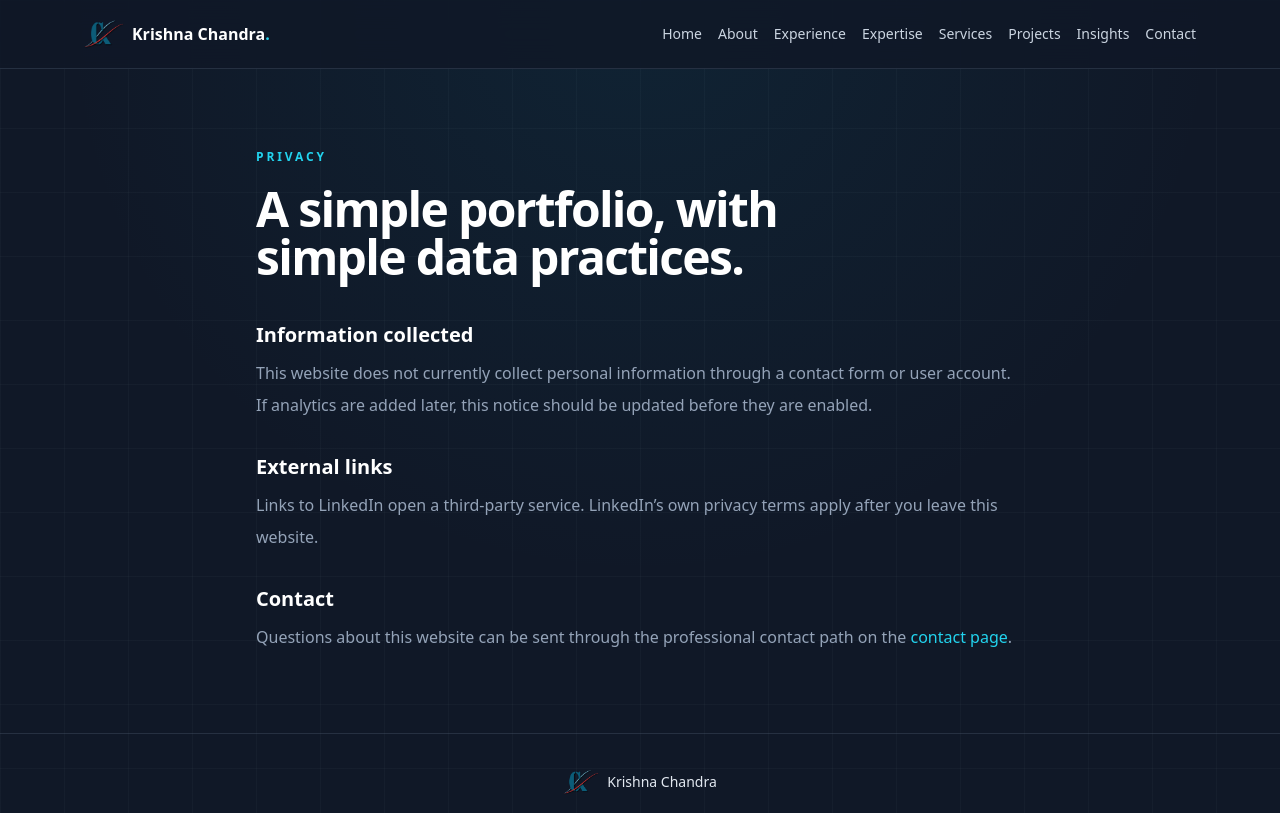
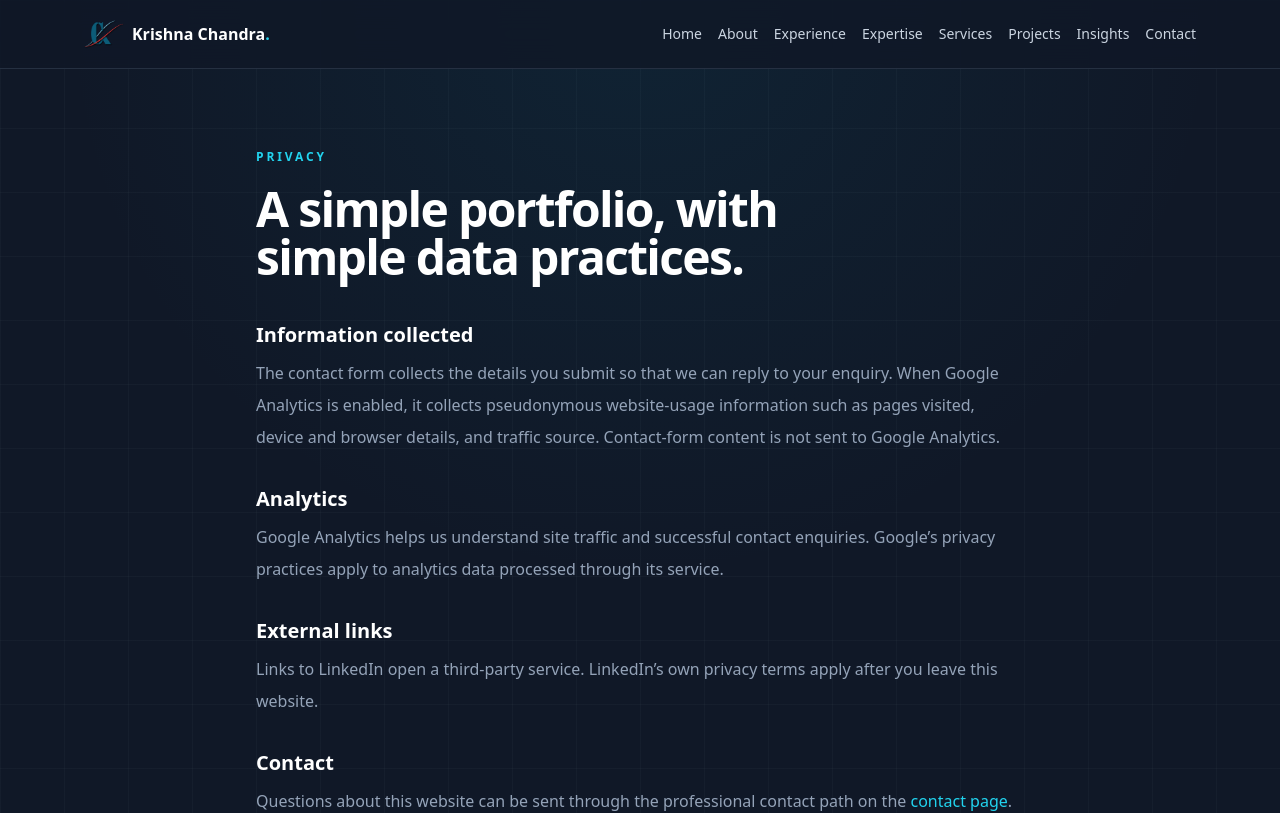
Before and after one commit to ChandraKrishna/krishnachandra.com, a Next.js app: page /privacy in a window 1280 px wide. Shown: the top 813 px of the page. Built offline with nearby package versions, Linux system fonts and the light colour scheme; no server answers.

Commit message:
feat: add Google Analytics tracking

```diff
--- a/src/app/layout.tsx
+++ b/src/app/layout.tsx
@@ -3,9 +3,11 @@ import './globals.css';
 import { Header } from '@/components/layout/Header';
 import { Footer } from '@/components/layout/Footer';
 import { ThemeProvider } from '@/components/layout/ThemeProvider';
+import { GoogleAnalytics } from '@/components/analytics/GoogleAnalytics';
 import { siteMetadata } from '@/content/siteMetadata';
 
 const siteUrl = process.env.NEXT_PUBLIC_SITE_URL || siteMetadata.url;
+const analyticsId = process.env.PUBLIC_ANALYTICS_ID?.trim();
 const structuredData = {
   '@context': 'https://schema.org',
   '@graph': [
@@ -52,5 +54,5 @@ export const metadata: Metadata = {
 };
 
 export default function RootLayout({ children }: { children: React.ReactNode }) {
-  return <html lang="en" suppressHydrationWarning><body><ThemeProvider><a href="#main" className="sr-only focus:not-sr-only">Skip to content</a><Header/><main id="main" className="mx-auto max-w-6xl px-5">{children}</main><Footer/></ThemeProvider><script type="application/ld+json" dangerouslySetInnerHTML={{ __html: JSON.stringify(structuredData) }} /></body></html>;
+  return <html lang="en" suppressHydrationWarning><body><ThemeProvider><a href="#main" className="sr-only focus:not-sr-only">Skip to content</a><Header/><main id="main" className="mx-auto max-w-6xl px-5">{children}</main><Footer/></ThemeProvider><GoogleAnalytics measurementId={analyticsId}/><script type="application/ld+json" dangerouslySetInnerHTML={{ __html: JSON.stringify(structuredData) }} /></body></html>;
 }
--- a/src/app/privacy/page.tsx
+++ b/src/app/privacy/page.tsx
@@ -1,2 +1,26 @@
 import Link from 'next/link';
-export default function Privacy(){return <section className="mx-auto max-w-3xl py-20"><p className="eyebrow">Privacy</p><h1 className="section-title mt-5">A simple portfolio, with simple data practices.</h1><div className="mt-10 space-y-8 leading-8 text-slate-400"><section><h2 className="text-xl font-semibold text-white">Information collected</h2><p className="mt-2">This website does not currently collect personal information through a contact form or user account. If analytics are added later, this notice should be updated before they are enabled.</p></section><section><h2 className="text-xl font-semibold text-white">External links</h2><p className="mt-2">Links to LinkedIn open a third-party service. LinkedIn’s own privacy terms apply after you leave this website.</p></section><section><h2 className="text-xl font-semibold text-white">Contact</h2><p className="mt-2">Questions about this website can be sent through the professional contact path on the <Link href="/contact" className="text-cyan-400">contact page</Link>.</p></section></div></section>}
+
+export default function Privacy() {
+  return <section className="mx-auto max-w-3xl py-20">
+    <p className="eyebrow">Privacy</p>
+    <h1 className="section-title mt-5">A simple portfolio, with simple data practices.</h1>
+    <div className="mt-10 space-y-8 leading-8 text-slate-400">
+      <section>
+        <h2 className="text-xl font-semibold text-white">Information collected</h2>
+        <p className="mt-2">The contact form collects the details you submit so that we can reply to your enquiry. When Google Analytics is enabled, it collects pseudonymous website-usage information such as pages visited, device and browser details, and traffic source. Contact-form content is not sent to Google Analytics.</p>
+      </section>
+      <section>
+        <h2 className="text-xl font-semibold text-white">Analytics</h2>
+        <p className="mt-2">Google Analytics helps us understand site traffic and successful contact enquiries. Google’s privacy practices apply to analytics data processed through its service.</p>
+      </section>
+      <section>
+        <h2 className="text-xl font-semibold text-white">External links</h2>
+        <p className="mt-2">Links to LinkedIn open a third-party service. LinkedIn’s own privacy terms apply after you leave this website.</p>
+      </section>
+      <section>
+        <h2 className="text-xl font-semibold text-white">Contact</h2>
+        <p className="mt-2">Questions about this website can be sent through the professional contact path on the <Link href="/contact" className="text-cyan-400">contact page</Link>.</p>
+      </section>
+    </div>
+  </section>;
+}
--- /dev/null
+++ b/src/components/analytics/GoogleAnalytics.tsx
@@ -0,0 +1,29 @@
+'use client';
+
+import Script from 'next/script';
+import { usePathname } from 'next/navigation';
+import { useEffect, useRef } from 'react';
+import { trackPageView } from '@/lib/analytics';
+
+export function GoogleAnalytics({ measurementId }: { measurementId?: string }) {
+  const pathname = usePathname();
+  const isInitialPage = useRef(true);
+
+  useEffect(() => {
+    if (!measurementId || isInitialPage.current) {
+      isInitialPage.current = false;
+      return;
+    }
+
+    trackPageView(measurementId, pathname);
+  }, [measurementId, pathname]);
+
+  if (!measurementId?.startsWith('G-')) return null;
+
+  return <>
+    <Script src={`https://www.googletagmanager.com/gtag/js?id=${measurementId}`} strategy="afterInteractive" />
+    <Script id="google-analytics" strategy="afterInteractive">
+      {`window.dataLayer = window.dataLayer || []; function gtag(){dataLayer.push(arguments);} gtag('js', new Date()); gtag('config', '${measurementId}');`}
+    </Script>
+  </>;
+}
--- a/src/components/contact/ContactForm.tsx
+++ b/src/components/contact/ContactForm.tsx
@@ -1,6 +1,7 @@
 "use client";
 
 import { useState } from "react";
+import { trackAnalyticsEvent } from '@/lib/analytics';
 
 type ContactPayload = { name: string; email: string; phone: string; subject: string; message: string; website: string; consent: boolean };
 
@@ -33,6 +34,7 @@ export function ContactForm() {
         return;
       }
       setStatus("Thank you. Your message has been sent successfully.");
+      trackAnalyticsEvent('generate_lead', { form_name: 'contact_form' });
       formElement.reset();
     } catch {
       setStatus("Unable to submit the form. Please try again.");
--- /dev/null
+++ b/src/lib/analytics.ts
@@ -0,0 +1,17 @@
+declare global {
+  interface Window {
+    gtag?: (...args: unknown[]) => void;
+  }
+}
+
+export function trackAnalyticsEvent(name: string, parameters?: Record<string, string>) {
+  if (typeof window !== 'undefined') {
+    window.gtag?.('event', name, parameters);
+  }
+}
+
+export function trackPageView(measurementId: string, pagePath: string) {
+  if (typeof window !== 'undefined') {
+    window.gtag?.('config', measurementId, { page_path: pagePath });
+  }
+}
```
Also changed, not shown: 2 other files (tests, documents, lock files or other folders).
